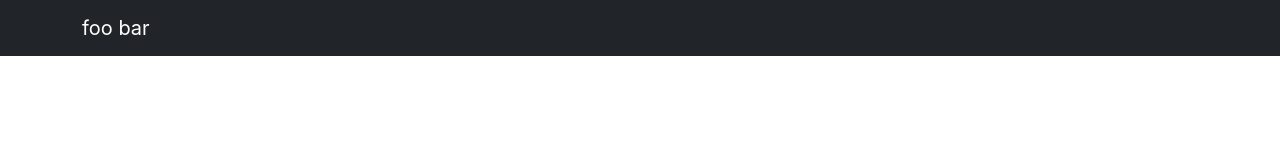
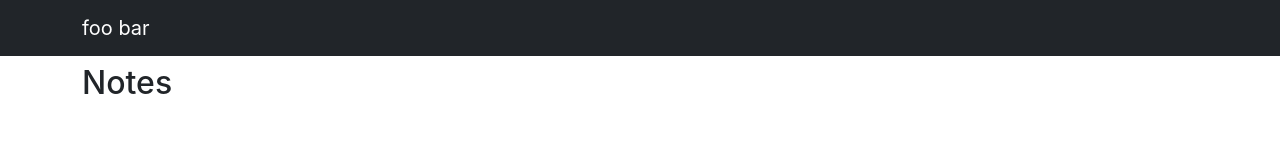
Before and after one commit to usalman/demo-ts-app, a React (Create React App) app: page / in a window 1280 px wide. Shown: the top 160 px of the page. Built offline with nearby package versions, Linux system fonts and the light colour scheme.

Commit message:
pass Note[] to child comp as prop

```diff
--- a/src/App.tsx
+++ b/src/App.tsx
@@ -1,6 +1,8 @@
 import { useState } from "react";
+import { Col, Container, Row } from "react-bootstrap";
 import "./App.css";
 import Header from "./components/Header";
+import NotesList from "./components/NotesList";
 import { Note } from "./models/NoteModel";
 
 function App() {
@@ -16,6 +18,13 @@
   return (
     <>
       <Header />
+      <Container className="mt-5">
+        <Row>
+          <Col>
+            <NotesList notes={notes}/>
+          </Col>
+        </Row>
+      </Container>
     </>
   );
 }
--- a/src/components/NotesList.tsx
+++ b/src/components/NotesList.tsx
@@ -1,11 +1,16 @@
-import React from 'react'
+import * as React from "react";
+import { Note } from "../models/NoteModel";
 
-const NotesList = () => {
-  return (
-    <div>
-
-    </div>
-  )
+interface INotesListProps {
+  notes: Note[];
 }
 
-export default NotesList
+const NotesList: React.FC<INotesListProps> = ({ notes }) => {
+  return (
+    <>
+      <h2 className="mt-3">Notes</h2>
+    </>
+  );
+};
+
+export default NotesList;
--- a/src/react-app-env.d.ts
+++ b/src/react-app-env.d.ts
@@ -1,4 +1,4 @@
 /// <reference types="react-scripts" />
-declare module 'react/jsx-runtime' {
-  export default any;
-}
+// declare module 'react/jsx-runtime' {
+//   export default any;
+// }
```
